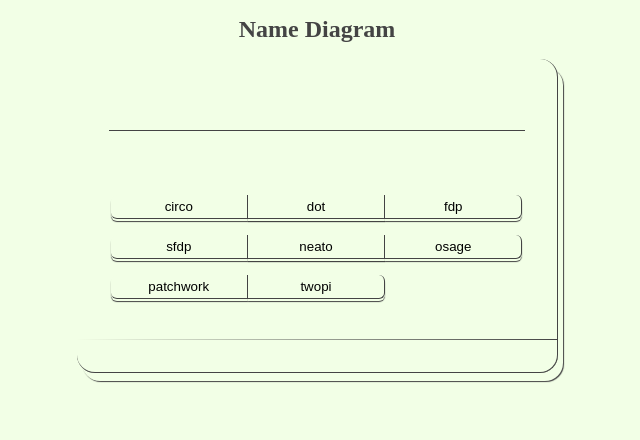
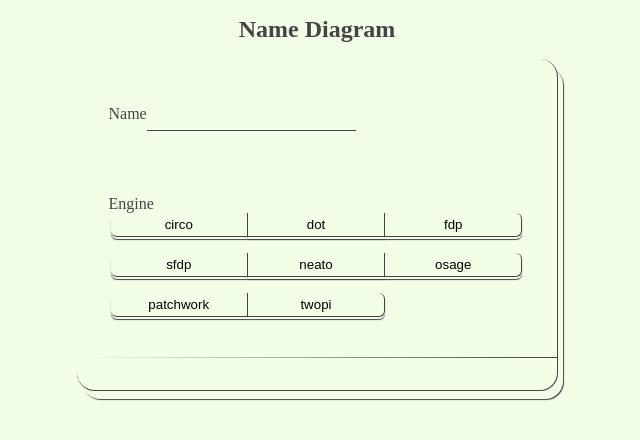
Before and after one commit to tendice4/name-diagram, a React (Create React App) app: page / in a window 1280 px wide. Shown: the top 440 px of the page, without its empty margins (323-963 px from the left). Built offline with nearby package versions, Linux system fonts and the light colour scheme; what @hpcc-js/wasm would draw is missing.

Commit message:
最大文字数80→500＆スペース削除＆ラベル追加

```diff
--- a/src/App.js
+++ b/src/App.js
@@ -1,4 +1,4 @@
-import { useRef, useState } from "react";
+import { useState } from "react";
 import { graphvizSync, wasmFolder } from "@hpcc-js/wasm";
 import useInput from "./useInput";
 import transArray from "./transArray";
@@ -28,6 +28,7 @@ export default function App() {
     const input = `digraph G {
       graph[bgcolor="#00000000"];
       ${name
+        .replace(/\s/g, "")
         .split("")
         .reduce(
           (acc, cur, idx, arr) =>
@@ -49,9 +50,14 @@ export default function App() {
       <h1>Name Diagram</h1>
       <article>
         <p>
-          <input value={name} onChange={onChangeName} maxLength={80} />
+          <label>
+            Name
+            <input value={name} onChange={onChangeName} maxLength={500} />
+          </label>
         </p>
         <p>
+          <label>
+            Engine
             <div className="button-group">
               {transArray(engines, (arr) => [
                 ...arr,
@@ -70,6 +76,7 @@ export default function App() {
                 )
               )}
             </div>
+          </label>
         </p>
         <footer>
           {result.length > 0 ? <img src={result} /> : null}
```
Lines whose indentation alone changed are shown as unchanged.
